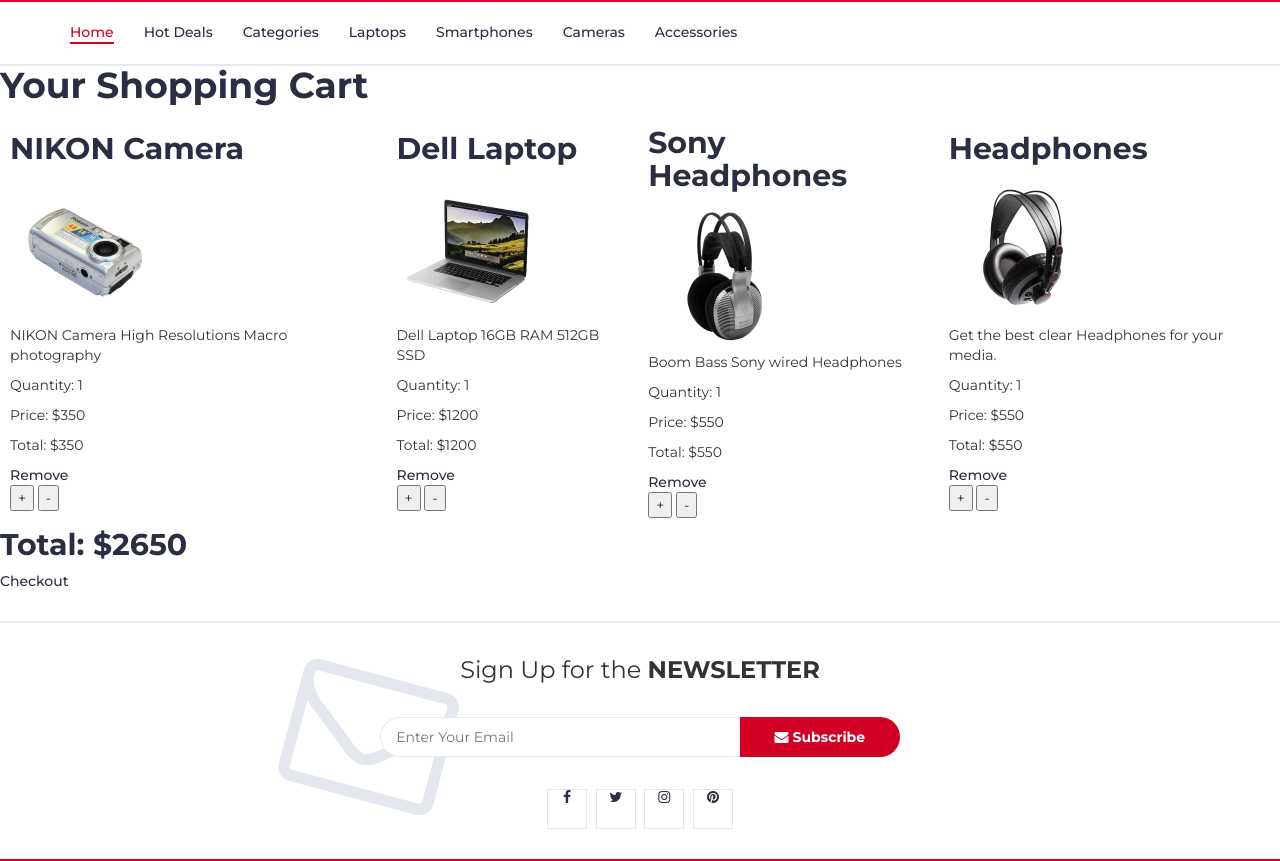
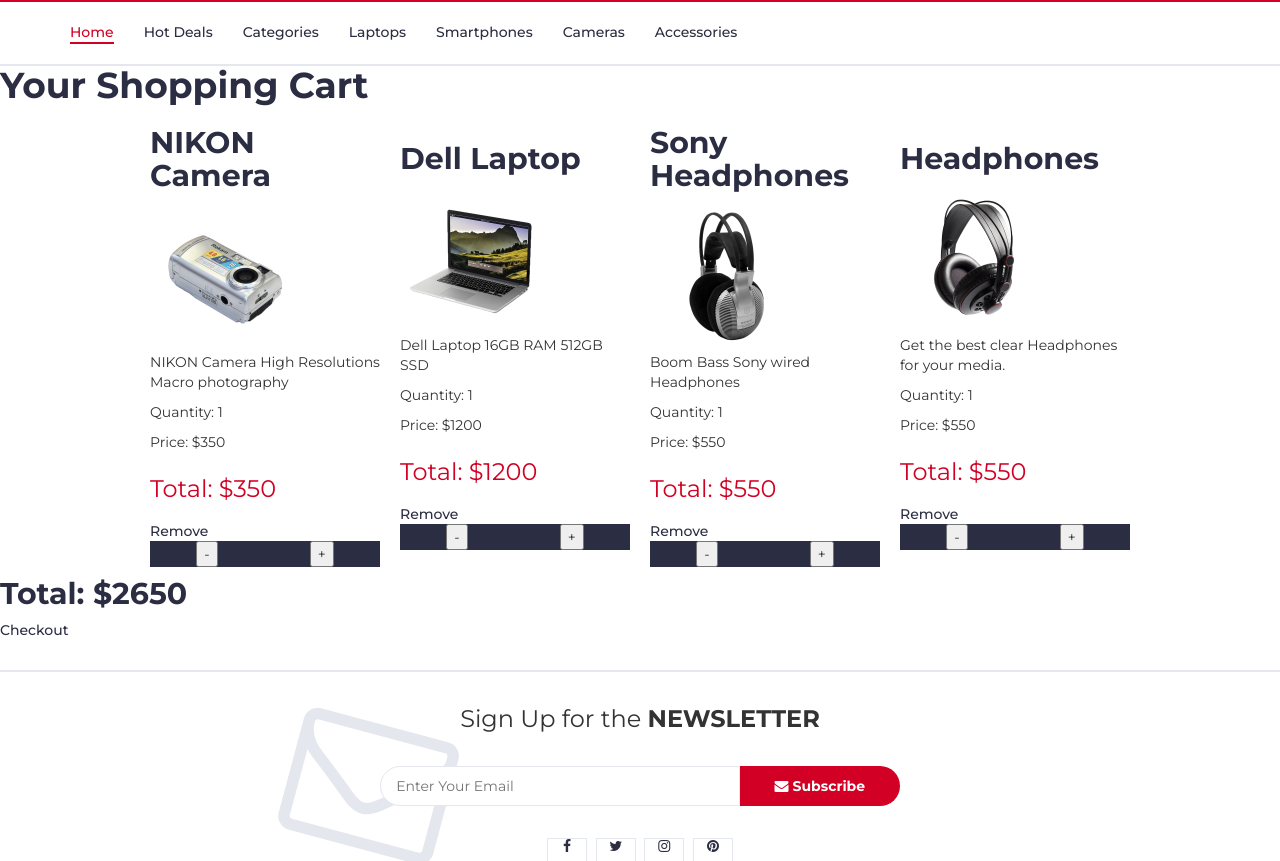
Before and after one commit to matthewkuria/Eshop, a Django app: page /cart/ in a window 1280 px wide. Shown: the part 191-1052 px from the top of the page. Run offline with Django 5.2, Linux system fonts and the light colour scheme; a user stored in the database is signed in; data comes from the database, SQL or seed files in the repository; both versions use the stored data as it was after the commit; some libraries are stand-ins or nearby versions.

Commit message:
remove the slick styles

```diff
--- a/store/static/mycss/style.css
+++ b/store/static/mycss/style.css
@@ -626,9 +626,25 @@
   justify-content: center;
 
 }
+.cart-item .product-price{
+  display: block;
+  font-size: 24px;
+  margin-top: 10px;
+  margin-bottom: 15px;
+  color: #D10024;
+}
 .cart-item{
+  display: flex;
+  flex-direction: column;
+  text-align: left;
   padding: 10px;
-  align-items: center;
+  max-width: 250px;
+}
+.cart-item .product-add-subtract{
+  display: flex;
+  flex-direction: row-reverse;
+  justify-content: space-around;
+  background: #2B2D42;
 }
 /*=========================================================
 	03 -> Navigation
--- a/store/templates/store/base.html
+++ b/store/templates/store/base.html
@@ -11,13 +11,6 @@
 
 		<!-- Bootstrap -->
 		<link type="text/css" rel="stylesheet" href="{% static 'mycss/bootstrap.min.css' %}"/>
-
-		<!-- Slick -->
-		<link type="text/css" rel="stylesheet" href="{% static 'mycss/slick.css' %}"/>
-		<link type="text/css" rel="stylesheet" href="{% static 'mycss/slick-theme.css' %}"/>
-
-		<!-- nouislider -->
-		<link type="text/css" rel="stylesheet" href="{% static 'mycss/nouislider.min.css' %}"/>
 
 		<!-- Font Awesome Icon -->
 		<link
--- a/store/templates/store/cart_detail.html
+++ b/store/templates/store/cart_detail.html
@@ -15,10 +15,10 @@
                 <p>{{ item.product.description }}</p>
                 <p>Quantity: {{ item.quantity }}</p>
                 <p>Price: ${{ item.product.price }}</p>
-                <p>Total: ${{ item.product.price|multiply:item.quantity }}</p>
+                <p class="product-price">Total: ${{ item.product.price|multiply:item.quantity }}</p>
                 <a href="{% url 'remove_from_cart' item.id %}">Remove</a>
                 <div class="product-add-subtract">
-                    <button>+</button>
+                    <button onclick="">+</button>
                     <button>-</button>
                 </div>
             </div>
```
Also changed, not shown: other parts of store/static/mycss/style.css (+2 -74 lines), store/models/orders.py (+22 -10 lines), db.sqlite3, media/uploads/products/laptop_Dm16JXG.webp (added), media/uploads/products/laptop_Dm16JXG_cdWjgCr.webp (added), media/uploads/products/product03_dzSXhog_LFCqcat.png (added), media/uploads/products/product06.webp (added), media/uploads/products/product06_wD8FwV5.webp (added), store/migrations/0004_products_quantity.py (added), store/migrations/0005_alter_order_customer_alter_order_transaction_id_and_more.py (added).
